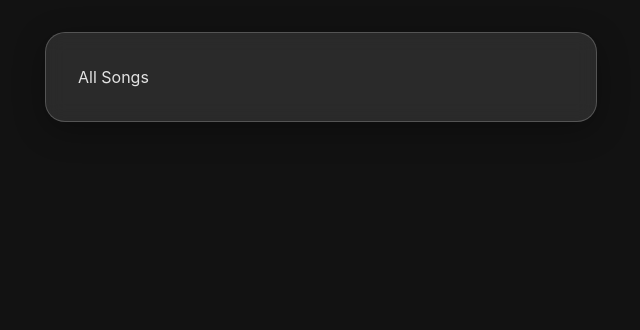
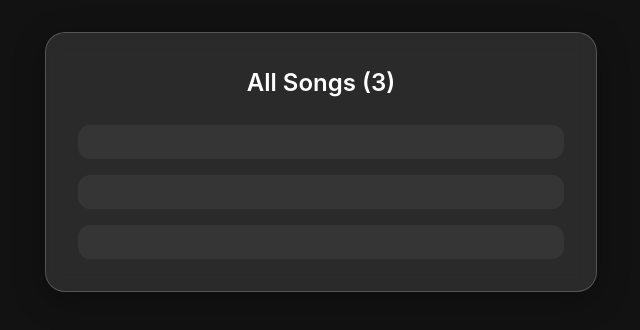
Before and after one commit to PaulEmmanuel8888/React-Music-Player, a React (Vite) app: page / in a window 1280 px wide. Shown: the top 330 px of the page, without its empty margins (611-1251 px from the left). Built offline with nearby package versions, Linux system fonts and the light colour scheme.

Commit message:
Create custom hook to handle music logic

```diff
--- a/src/components/AllSongs.jsx
+++ b/src/components/AllSongs.jsx
@@ -1,3 +1,17 @@
+import { useMusic } from "../hooks/useMusic";
+
 export const AllSongs = () => {
-  return <div>All Songs</div>;
+  const { allSongs } = useMusic();
+  return (
+    <div className="all-songs">
+      <h2>All Songs ({allSongs.length})</h2>
+      <div className="songs-grid">
+        {allSongs.map((song, key) => (
+          <div key={key} className="song-card">
+            <div className="song-info"></div>
+          </div>
+        ))}
+      </div>
+    </div>
+  );
 };
--- /dev/null
+++ b/src/hooks/useMusic.js
@@ -0,0 +1,31 @@
+import { useState } from "react";
+
+const songs = [
+  {
+    id: 1,
+    title: "Tension",
+    artist: "1000 Handz",
+    url: "/songs/1000 Handz - Tension.mp3",
+    duration: "2:48",
+  },
+  {
+    id: 2,
+    title: "Candy Bubbles",
+    artist: "Puma Tunes",
+    url: "/songs/Puma Tunes - Candy Bubbles (Kawaii Future Bass).mp3",
+    duration: "2:05",
+  },
+  {
+    id: 3,
+    title: "Synthwave Moon Light",
+    artist: "Sound of Freedom",
+    url: "/songs/Sound Of Freedom - Synthwave Moon Light.mp3.mp3",
+    duration: "3:11",
+  },
+];
+
+export const useMusic = () => {
+  const [allSongs, setAllSongs] = useState(songs);
+
+  return { allSongs };
+};
```
